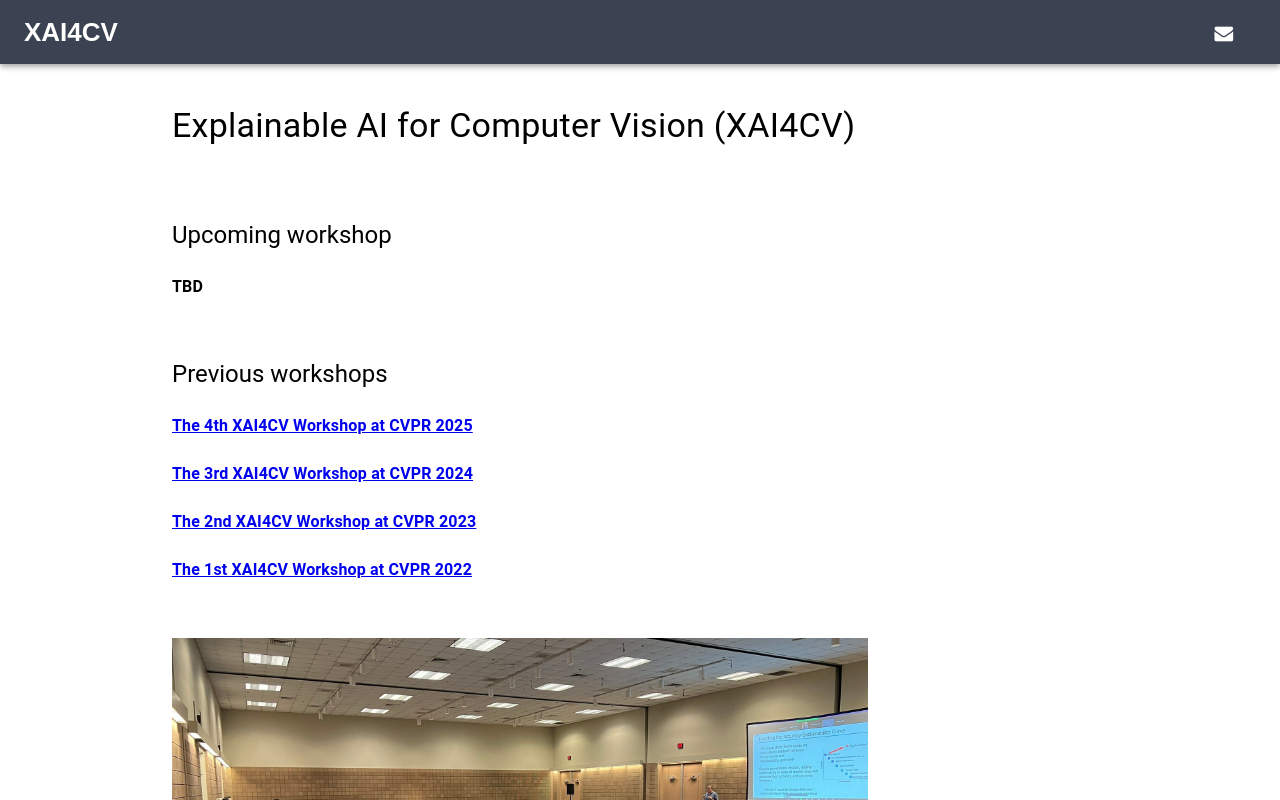
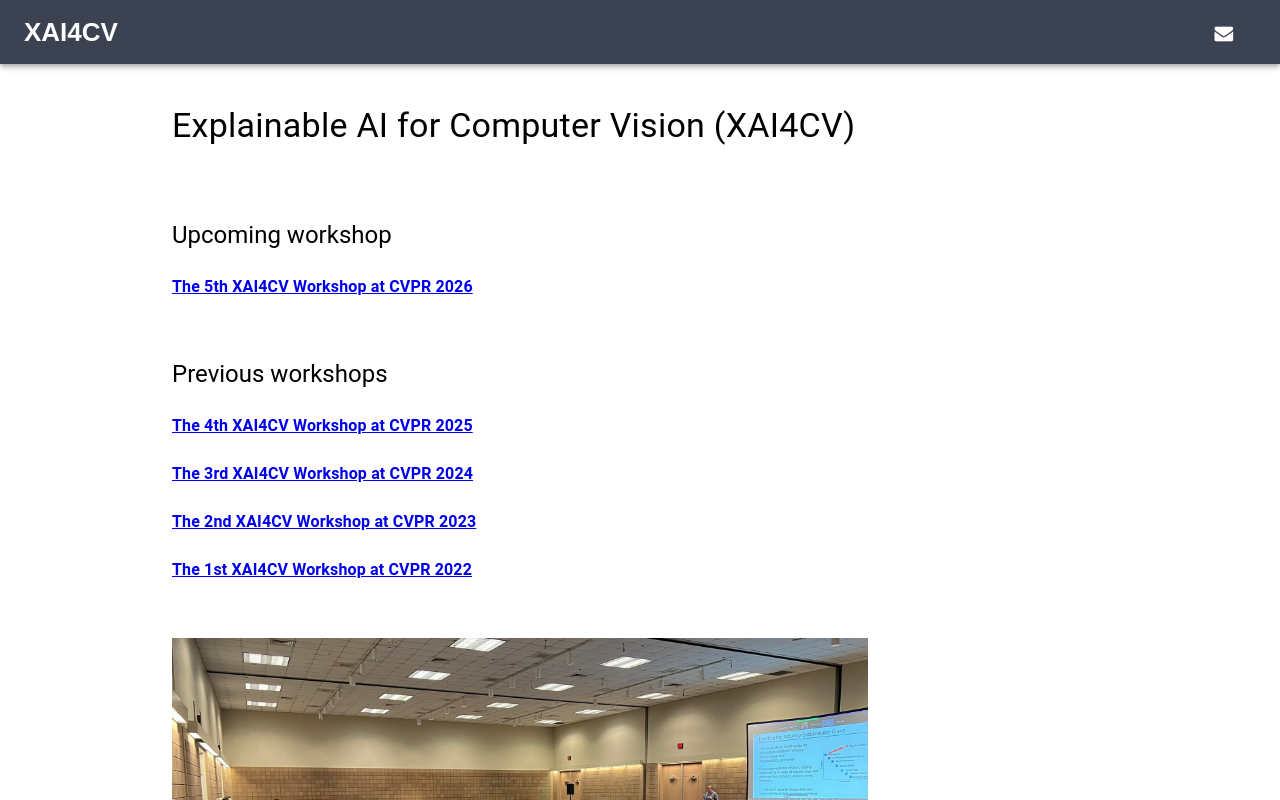
Before and after one commit to xai4cv/xai4cv.github.io, a React (Create React App) app: page / in a window 1280 px wide. Shown: the top 800 px of the page. Built offline with nearby package versions, Linux system fonts and the light colour scheme.

Commit message:
2026 workshop website update

```diff
--- a/src/components/Header.js
+++ b/src/components/Header.js
@@ -80,7 +80,7 @@
                             <Link
                                 underline="none"
                                 className={[classes.buttonLink, classes.buttonsSide].join(' ')}
-                                href="mailto:xai4cv2025@googlegroups.com"
+                                href="mailto:xai4cv2026@googlegroups.com"
                             >
                                 <Button disableRipple={true} disableFocusRipple={true} color="default">
                                     <i className="fa fa-envelope fa-lg"></i>
@@ -109,7 +109,7 @@
                             <Link
                                 underline="none"
                                 className={[classes.buttonLink, classes.buttonsSide].join(' ')}
-                                href="mailto:xai4cv2025@googlegroups.com"
+                                href="mailto:xai4cv2026@googlegroups.com"
                             >
                                 <Button disableRipple={true} disableFocusRipple={true} color="inherit">
                                     <i className="fa fa-envelope fa-lg"></i>
--- a/src/components/Home.js
+++ b/src/components/Home.js
@@ -81,7 +81,7 @@
                                     <Grid container justify="flex-start">
                                         <Grid item xs={12} lg={9} className={classes.gridItem}>
                                             <Typography className={classes.SectionHeader} variant="body1" align="left">
-                                                <b>TBD</b>
+                                                <a href="https://xai4cv-workshop.github.io/xai4cv2026/"><b>The 5th XAI4CV Workshop at CVPR 2026</b></a>
                                             </Typography>
                                         </Grid>
                                     </Grid>
--- a/src/components/Workshop_CVPR25.js
+++ b/src/components/Workshop_CVPR25.js
@@ -129,7 +129,7 @@
                                         <Grid item xs={12} lg={12} className={classes.gridItem}>
                                             <Typography className={classes.SectionHeader} variant="subtitle1" align="left">
                                                 <b>13:10 PM - 13:35 PM: </b> Invited Talk 1:
-                                                &nbsp;<a target="_blank" rel="noopener" href="https://lilyweng.github.io/">Tsui-Wei (Lily) Weng</a>
+                                                &nbsp;<a target="_blank" rel="noopener" href="https://lilywenglab.github.io/">Tsui-Wei (Lily) Weng</a>
                                             </Typography>
                                             <Typography className={classes.sectionHeader} variant="body2" align="left">
                                             <ul>
```
